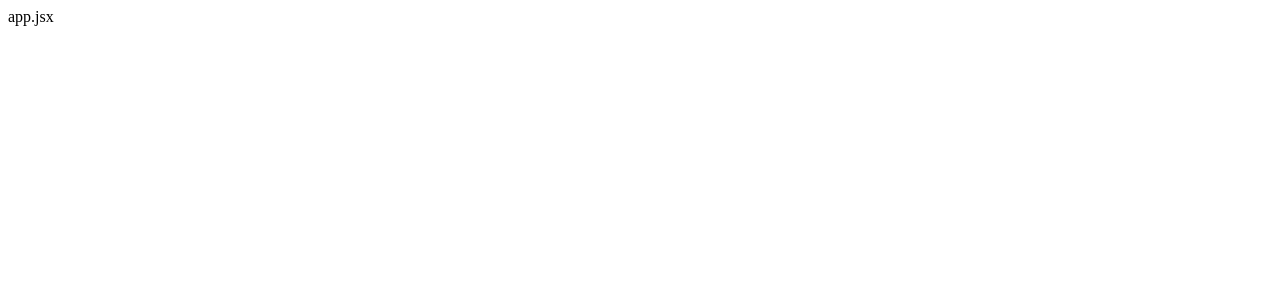
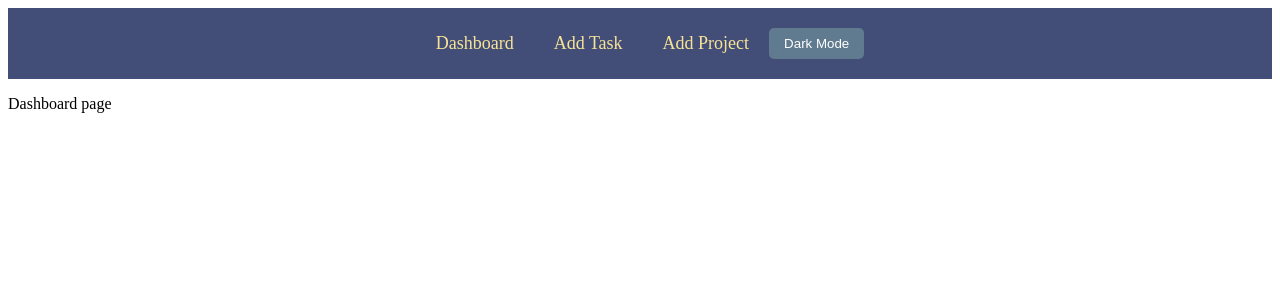
Before and after one commit to Gabriel-sorour/react-dashboard-HCIproject, a React (Vite) app: page / in a window 1280 px wide. Shown: the top 300 px of the page. Built offline with nearby package versions, Linux system fonts and the light colour scheme.

Commit message:
add navbar component and its css

```diff
--- a/src/App.jsx
+++ b/src/App.jsx
@@ -1,11 +1,27 @@
+import { HashRouter as Router, Routes, Route } from 'react-router-dom';
+import Navbar from './components/Navbar';
+import Dashboard from './pages/Dashboard';
+import ProjectDetails from './pages/ProjectDetails.jsx';
+import AddTask from './pages/AddTask';
+import AddProject from './pages/AddProject';
+
 function App() {
 
   return (
-    <>
-      <div>app.jsx</div>
-
-    </>
-  )
+    <Router>
+      <div className="app-container">
+        <Navbar />
+        <main className="content">
+          <Routes>
+            <Route path="/" element={<Dashboard />} />
+            <Route path="/project/:id" element={<ProjectDetails />} />
+            <Route path="/add-task" element={<AddTask />} />
+            <Route path="/add-project" element={<AddProject />} />
+          </Routes>
+        </main>
+      </div>
+    </Router>
+  );
 }
 
-export default App
+export default App;
--- /dev/null
+++ b/src/components/Navbar.css
@@ -0,0 +1,47 @@
+.navbar {
+  background-color: #434E78;
+  display: flex;
+  align-items: center;
+  justify-content: center;
+  padding-top: 20px;
+  padding-bottom: 20px;
+  padding-left: 50px;
+  padding-right: 50px;
+  min-width: 600px;
+}
+
+.navbar-links {
+  display: flex;
+  list-style-type: none;
+  margin-top: 0px;
+  margin-bottom: 0px;
+  padding-left: 0px;
+}
+
+.navbar-links li {
+  margin-left: 20px;
+  margin-right: 20px;
+}
+
+.navbar-links a {
+  color: #F7E396;
+  text-decoration: none;
+  font-size: 18px;
+}
+
+.navbar-links a:hover {
+  color: #E97F4A;
+}
+
+.dark-mode-button {
+  background-color: #607B8F;
+  color: #ffffff;
+  cursor: pointer;
+  border-radius: 5px;
+  border: none;
+
+  padding-top: 8px;
+  padding-bottom: 8px;
+  padding-left: 15px;
+  padding-right: 15px;
+}
--- /dev/null
+++ b/src/components/Navbar.jsx
@@ -0,0 +1,27 @@
+import { Link } from 'react-router-dom';
+import './Navbar.css';
+
+function Navbar() {
+  return (
+    <nav className="navbar">
+
+      <ul className="navbar-links">
+        <li>
+          <Link to="/">Dashboard</Link>
+        </li>
+        <li>
+          <Link to="/add-task">Add Task</Link>
+        </li>
+        <li>
+          <Link to="/add-project">Add Project</Link>
+        </li>
+      </ul>
+
+      <div className="navbar-actions">
+        <button className="dark-mode-button"> Dark Mode</button>
+      </div>
+    </nav>
+  );
+}
+
+export default Navbar;
```
